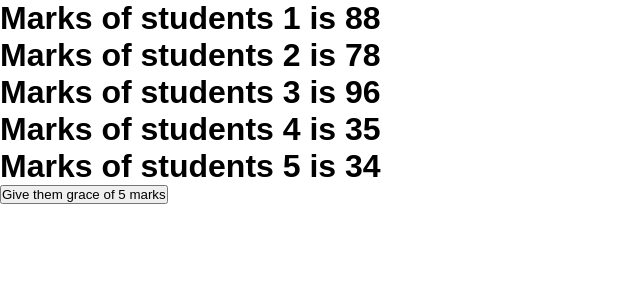
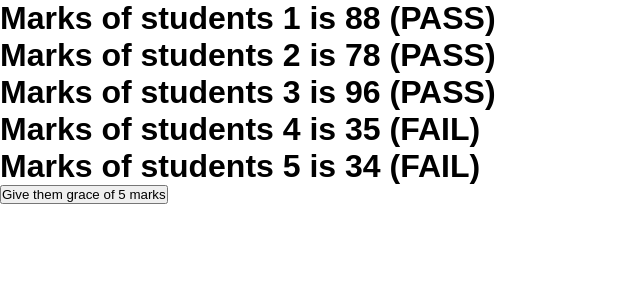
Before and after one commit to swagatobhandariofficial-cpu/MyUpdates, a React (Vite) app in the folder 002class/: page / in a window 1280 px wide. Shown: the top 300 px of the page, without its empty margins (0-640 px from the left). Built offline with nearby package versions, Linux system fonts and the light colour scheme.

Commit message:
Marks Gracing2

```diff
--- a/002class/src/App.jsx
+++ b/002class/src/App.jsx
@@ -14,7 +14,7 @@ const App = () => {
   return (
     <div>
       {marks.map(function (elm, idx) {
-        return <h1 key={idx}> Marks of students {idx + 1} is {elm}</h1>
+        return <h1 key={idx}> Marks of students {idx + 1} is {elm}  ({elm>35? 'PASS':'FAIL'}) </h1>
       })}
 
       <button onClick={grace}>Give them grace of 5 marks</button>
```
